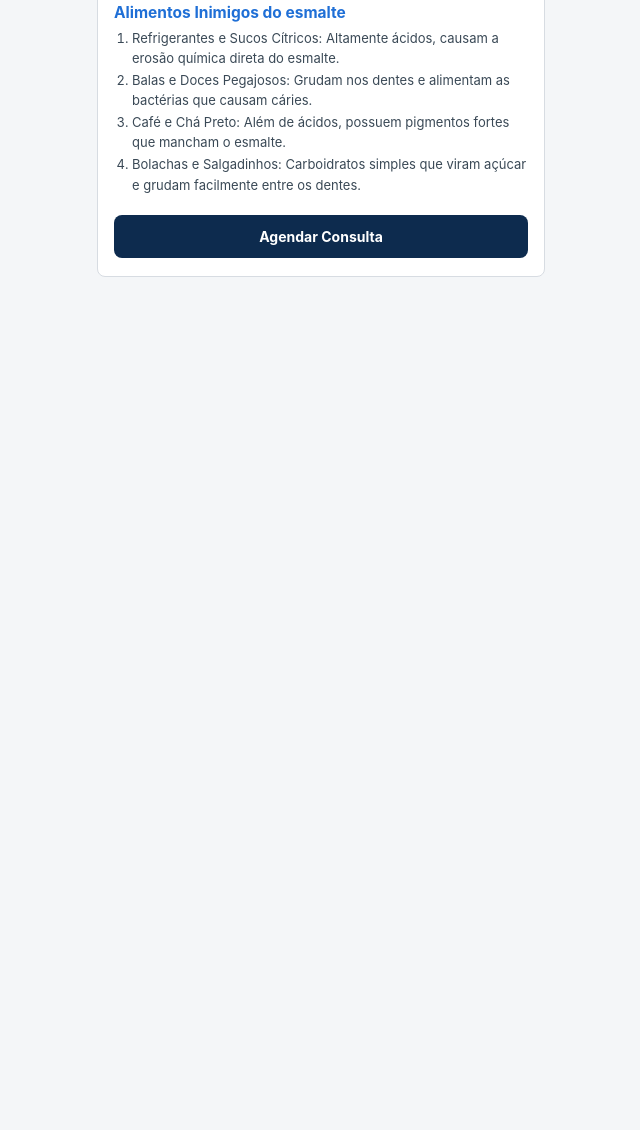
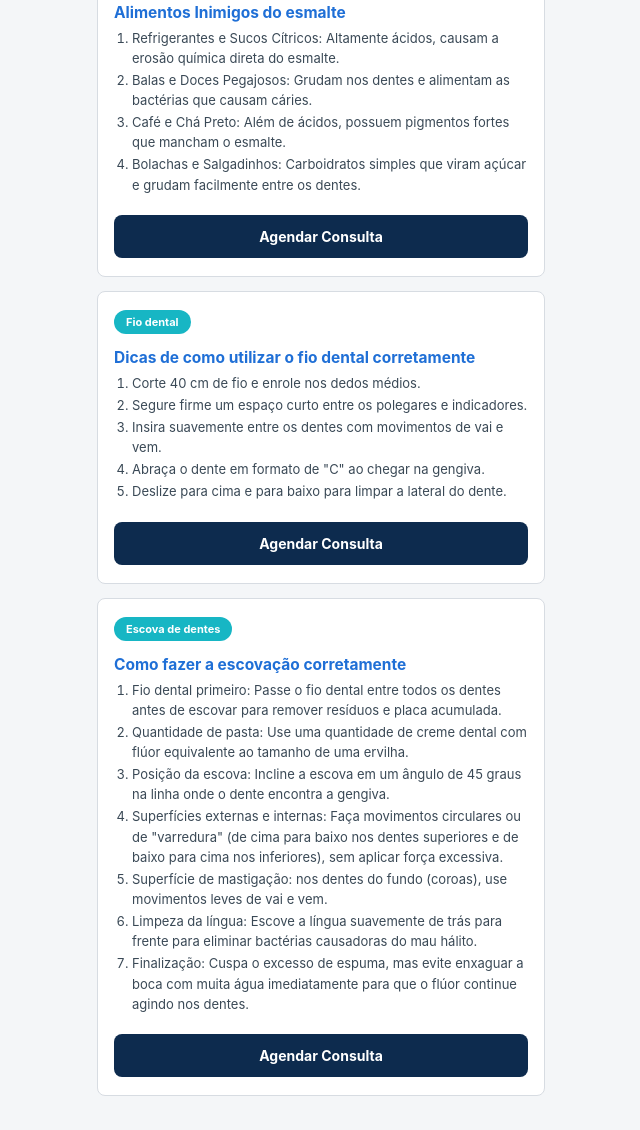
Before and after one commit to kutzDev/SiteOdonto, a plain HTML site: page procedimentos.html in a window 1280 px wide. Shown: the part 3321-4451 px from the top of the page, without its empty margins (319-959 px from the left). Before the commit the page ends 3632 px from the top, so only its background shows below. Drawn offline with Linux system fonts and the light colour scheme.

Commit message:
Add files via upload

```diff
--- a/procedimentos.html
+++ b/procedimentos.html
@@ -372,6 +372,42 @@
       <a href="agendar.html" class="btn-primary">Agendar Consulta</a>
     </div>
 
+    <!-- ================= FIO DENTAL ================= -->
+    <div class="card"  id="fiodental">
+      <span class="tag">Fio dental</span>
+
+      <div class="topic">
+        <h2>Dicas de como utilizar o fio dental corretamente</h2>
+        <ol>
+          <li>Corte 40 cm de fio e enrole nos dedos médios.</li>
+          <li>Segure firme um espaço curto entre os polegares e indicadores. </li>
+          <li>Insira suavemente entre os dentes com movimentos de vai e vem.</li>
+          <li>Abraça o dente em formato de "C" ao chegar na gengiva. </li>
+          <li> Deslize para cima e para baixo para limpar a lateral do dente. </li>
+        </ol>
+      </div>
+      <a href="agendar.html" class="btn-primary">Agendar Consulta</a>
+    </div>
+
+    <!-- ================= Escovação ================= -->
+    <div class="card"  id="escovação">
+      <span class="tag">Escova de dentes</span>
+
+      <div class="topic">
+        <h2>Como fazer a escovação corretamente</h2>
+        <ol>
+          <li>Fio dental primeiro: Passe o fio dental entre todos os dentes antes de escovar para remover resíduos e placa acumulada. </li>
+          <li>Quantidade de pasta: Use uma quantidade de creme dental com flúor equivalente ao tamanho de uma ervilha. </li>
+          <li>Posição da escova: Incline a escova em um ângulo de 45 graus na linha onde o dente encontra a gengiva. </li>
+          <li>Superfícies externas e internas: Faça movimentos circulares ou de "varredura" (de cima para baixo nos dentes superiores e de baixo para cima nos inferiores), sem aplicar força excessiva. </li>
+          <li>Superfície de mastigação: nos dentes do fundo (coroas), use movimentos leves de vai e vem.  </li>
+          <li>Limpeza da língua: Escove a língua suavemente de trás para frente para eliminar bactérias causadoras do mau hálito.  </li>
+          <li>Finalização: Cuspa o excesso de espuma, mas evite enxaguar a boca com muita água imediatamente para que o flúor continue agindo nos dentes. </li>
+        </ol>
+      </div>
+      <a href="agendar.html" class="btn-primary">Agendar Consulta</a>
+    </div>
+
 
   </main>
 </div>
```
Also changed, not shown: index.html (+2 -2 lines).
